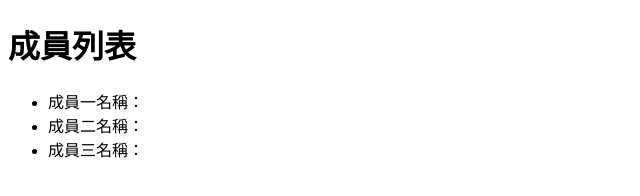
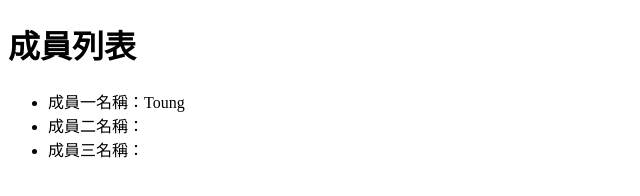
Before and after one commit to Toung0507/GitTask4_React2025, a plain HTML site: page index.html in a window 1280 px wide. Shown: the full height of the page, 0-640 px from the left. Drawn offline with Linux system fonts and the light colour scheme.

Commit message:
分支A新增成員一

```diff
--- a/index.html
+++ b/index.html
@@ -10,7 +10,7 @@
 <body>
     <h1>成員列表</h1>
     <ul>
-        <li>成員一名稱：</li>
+        <li>成員一名稱：Toung</li>
         <li>成員二名稱：</li>
         <li>成員三名稱：</li>
     </ul>
```
